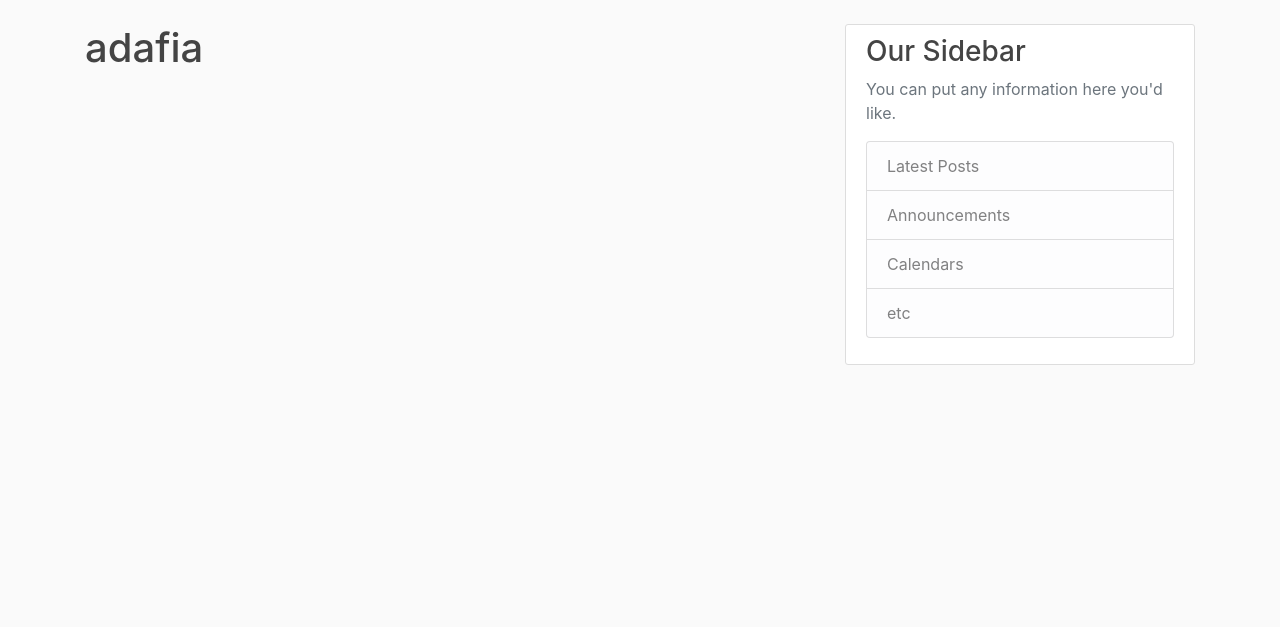
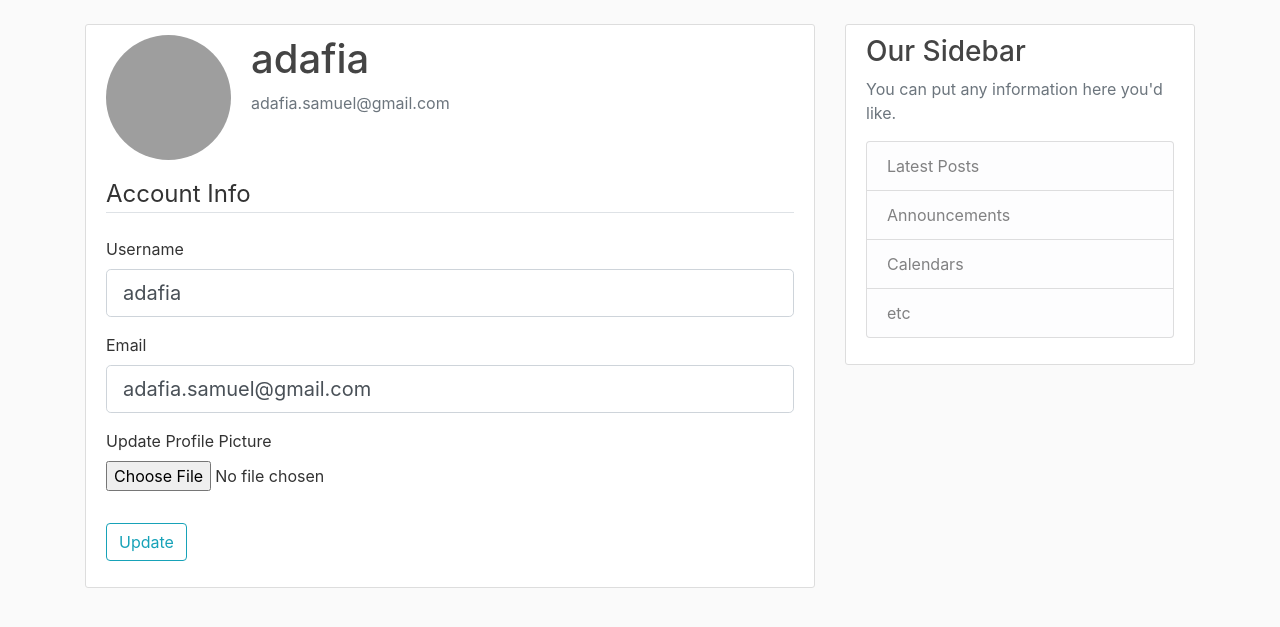
Before and after one commit to adafia/flask_blog, a Flask app: page /account in a window 1280 px wide. Shown: the part 56-683 px from the top of the page. Run offline with Flask 2, Linux system fonts and the light colour scheme; a user stored in the database is signed in; some libraries are stand-ins or nearby versions; grey boxes are pictures that could not be loaded.

Commit message:
add user update account
 - add user account view
 - add user update account functionality

[Finishes user-account]

```diff
--- a/flaskblog/forms.py
+++ b/flaskblog/forms.py
@@ -1,4 +1,6 @@
 from flask_wtf import FlaskForm
+from flask_wtf.file import FileField, FileAllowed
+from flask_login import current_user
 from wtforms import StringField, PasswordField, SubmitField, BooleanField
 from wtforms.validators import DataRequired, Length, Email, EqualTo, ValidationError
 from flaskblog.models import User
@@ -29,3 +31,25 @@ class LoginForm(FlaskForm):
     password = PasswordField('Password', validators=[DataRequired()])
     remember = BooleanField('Remember Me')
     submit = SubmitField('Login')
+
+
+class UpdateAccountForm(FlaskForm):
+    username = StringField('Username', validators=[
+                           DataRequired(), Length(min=2, max=20)])
+    email = StringField('Email', validators=[DataRequired(), Email()])
+    picture = FileField('Update Profile Picture', validators=[FileAllowed(['jpg','jpeg', 'png'])])
+    submit = SubmitField('Update')
+
+    def validate_username(self, username):
+        if username.data != current_user.username:
+            user = User.query.filter_by(username=username.data).first()
+            if user:
+                raise ValidationError(
+                    'That username is taken. Please choose a different one.')
+
+    def validate_email(self, email):
+        if email.data != current_user.email:
+            user = User.query.filter_by(email=email.data).first()
+            if user:
+                raise ValidationError(
+                    'That email is taken. Please choose a different one.')
--- a/flaskblog/routes.py
+++ b/flaskblog/routes.py
@@ -1,6 +1,9 @@
+import os
+import secrets
+from PIL import Image
 from flask import render_template, url_for, flash, redirect, request
 from flaskblog import app, db, bcrypt
-from flaskblog.forms import RegistrationForm, LoginForm
+from flaskblog.forms import RegistrationForm, LoginForm, UpdateAccountForm
 from flaskblog.models import User, Post
 from flask_login import login_user, current_user, logout_user, login_required
 
@@ -66,8 +69,35 @@ def logout():
     logout_user()
     return redirect(url_for('home'))
 
+def save_picture(form_picture):
+    random_hex = secrets.token_hex(8)
+    _, f_ext = os.path.splitext(form_picture.filename)
+    picture_fn = random_hex + f_ext
+    picture_path = os.path.join(app.root_path, 'static/profile_pics', picture_fn)
 
-@app.route('/account')
+    output_size = (125, 125)
+    i = Image.open(form_picture)
+    i.thumbnail(output_size)
+    i.save(picture_path)
+
+    return picture_fn
+
+
+@app.route('/account', methods=['GET', 'POST'])
 @login_required
 def account():
-    return render_template('account.html', title='Account')
+    form = UpdateAccountForm()
+    if form.validate_on_submit():
+        if form.picture.data:
+            picture_file = save_picture(form.picture.data)
+            current_user.image_file = picture_file
+        current_user.username = form.username.data
+        current_user.email = form.email.data
+        db.session.commit()
+        flash('Your account has been updated!', 'success')
+        return redirect(url_for('account'))
+    elif request.method == 'GET':
+        form.username.data = current_user.username
+        form.email.data = current_user.email
+    image_file = url_for('static', filename='profile_pics/' + current_user.image_file)
+    return render_template('account.html', title='Account', image_file=image_file, form=form)
--- a/flaskblog/templates/account.html
+++ b/flaskblog/templates/account.html
@@ -1,5 +1,58 @@
 {% extends 'layout.html' %}
 
 {% block content %}
-<h1>{{ current_user.username }}</h1>
+<div class="content-section">
+    <div class="media">
+        <img class="rounded-circle account-img" src="{{ image_file }}">
+        <div class="media-body">
+            <h2 class="account-heading">{{ current_user.username }}</h2>
+            <p class="text-secondary">{{ current_user.email }}</p>
+        </div>
+    </div>
+    <form method="POST" action="" enctype="multipart/form-data">
+        {{ form.hidden_tag() }}
+        <fieldset class="form-group">
+            <legend class="border-bottom mb-4">Account Info</legend>
+            <div class="form-group">
+                {{ form.username.label(class="form-control-label") }}
+
+                {% if form.username.errors %}
+                {{ form.username(class="form-control form-control-lg is-invalid") }}
+                <div class="invalid-feedback">
+                    {% for error in form.username.errors %}
+                    <span>{{ error }}</span>
+                    {% endfor %}
+                </div>
+                {% else %}
+                {{ form.username(class="form-control form-control-lg") }}
+                {% endif %}
+            </div>
+            <div class="form-group">
+                {{ form.email.label(class="form-control-label") }}
+                {% if form.email.errors %}
+                {{ form.email(class="form-control form-control-lg is-invalid") }}
+                <div class="invalid-feedback">
+                    {% for error in form.email.errors %}
+                    <span>{{ error }}</span>
+                    {% endfor %}
+                </div>
+                {% else %}
+                    {{ form.email(class="form-control form-control-lg") }}
+                {% endif %}
+            </div>
+            <div class="form-group">
+                {{ form.picture.label() }}
+                {{ form.picture(class="form-control-file") }}
+                {% if form.picture.errors %}
+                    {% for error in form.picture.errors %}
+                    <span class="text-danger">{{ error }}</span></br>
+                    {% endfor %}
+                {% endif %}
+            </div>
+        </fieldset>
+        <div class="form-group">
+            {{ form.submit(class="btn btn-outline-info") }}
+        </div>
+    </form>
+</div>
 {% endblock content %}
--- a/requirements.txt
+++ b/requirements.txt
@@ -9,6 +9,7 @@ Flask-WTF==0.14.2
 itsdangerous==1.1.0
 Jinja2==2.10.3
 MarkupSafe==1.1.1
+Pillow==7.0.0
 pycparser==2.19
 six==1.13.0
 SQLAlchemy==1.3.12
```
Also changed, not shown: flaskblog/site.db, flaskblog/static/profile_pics/75d73f20c680112e.jpg (added), flaskblog/static/profile_pics/default.jpg (added).
